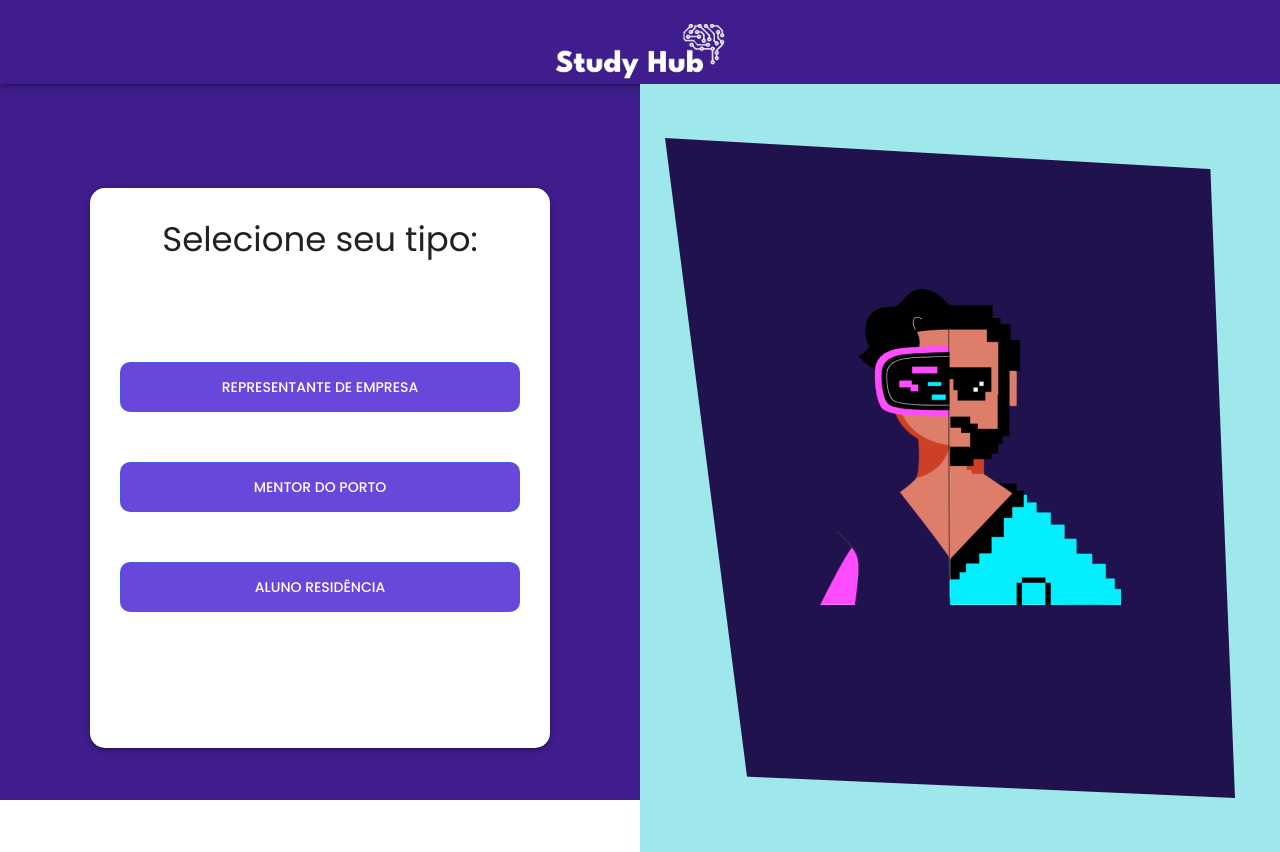
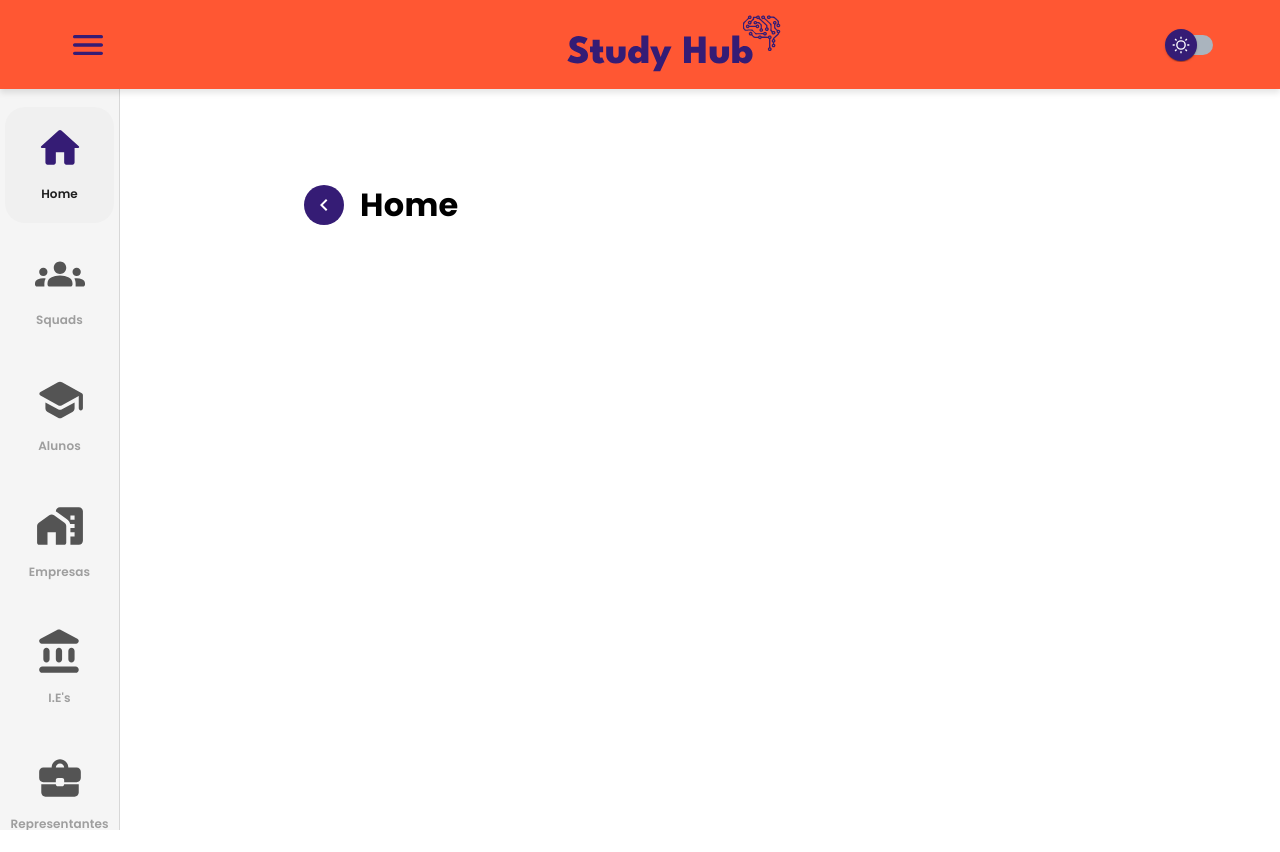
Before and after one commit to study-hub-embarque-digital/sth-front, a React (Vite) app: page /admin in a window 1280 px wide. Before the commit this address led to /profile. After the commit the page ends 800 px from the top, so only its background shows below. Built offline with nearby package versions, Linux system fonts and the light colour scheme; no server answers.

Commit message:
feat: asjustando design do BaseLayout e começando configuração de cores

```diff
--- a/src/components/shared/header/Header.jsx
+++ b/src/components/shared/header/Header.jsx
@@ -19,7 +19,7 @@ export default function HeaderComponent({ onToggleMenu, onHeightChange }) {
       ref={headerRef}
       position="fixed"
       sx={{
-        backgroundColor: "white",
+        // backgroundColor: "white",
         zIndex: (theme) => theme.zIndex.drawer + 1,
         boxShadow: "0px 4px 6px rgba(0, 0, 0, 0.1)",
         padding: {
--- a/src/components/shared/header/MuiSwitch.jsx
+++ b/src/components/shared/header/MuiSwitch.jsx
@@ -44,7 +44,7 @@ export const MaterialUISwitch = styled(Switch)(({ theme }) => ({
       )}" d="M9.305 1.667V3.75h1.389V1.667h-1.39zm-4.707 1.95l-.982.982L5.09 6.072l.982-.982-1.473-1.473zm10.802 0L13.927 5.09l.982.982 1.473-1.473-.982-.982zM10 5.139a4.872 4.872 0 00-4.862 4.86A4.872 4.872 0 0010 14.862 4.872 4.872 0 0014.86 10 4.872 4.872 0 0010 5.139zm0 1.389A3.462 3.462 0 0113.471 10a3.462 3.462 0 01-3.473 3.472A3.462 3.462 0 016.527 10 3.462 3.462 0 0110 6.528zM1.665 9.305v1.39h2.083v-1.39H1.666zm14.583 0v1.39h2.084v-1.39h-2.084zM5.09 13.928L3.616 15.4l.982.982 1.473-1.473-.982-.982zm9.82 0l-.982.982 1.473 1.473.982-.982-1.473-1.473zM9.305 16.25v2.083h1.389V16.25h-1.39z"/></svg>')`,
     },
     ...theme.applyStyles('dark', {
-      backgroundColor: '#003892',
+      backgroundColor: '#351C75',
     }),
   },
   '& .MuiSwitch-track': {
--- a/src/components/shared/header/ThemeToggle.jsx
+++ b/src/components/shared/header/ThemeToggle.jsx
@@ -1,25 +1,12 @@
-import React, { useState, useEffect } from 'react';
+import { useThemeContext } from '../../../contexts/ThemeContext'
 import { MaterialUISwitch } from './MuiSwitch';
 
 const ThemeToggle = () => {
-  const [isDarkMode, setIsDarkMode] = useState(false);
-
-  useEffect(() => {
-    const currentTheme = localStorage.getItem("preferredTheme") || "light";
-    setIsDarkMode(currentTheme === "dark");
-    document.documentElement.setAttribute("data-toolpad-color-scheme", currentTheme);
-  }, []);
-
-  const toggleTheme = () => {
-    const newTheme = isDarkMode ? "light" : "dark";
-    setIsDarkMode(!isDarkMode);
-    document.documentElement.setAttribute("data-toolpad-color-scheme", newTheme);
-    localStorage.setItem("preferredTheme", newTheme);
-  };
+  const { themeName, toggleTheme } = useThemeContext();
 
   return (
     <MaterialUISwitch
-      checked={isDarkMode}
+      checked={themeName === 'dark'}
       onChange={toggleTheme}
     />
   );
--- a/src/components/shared/layout/BaseLayout.jsx
+++ b/src/components/shared/layout/BaseLayout.jsx
@@ -1,5 +1,5 @@
 import React, { useState } from "react";
-import { Box } from "@mui/material";
+import { Box, Container } from "@mui/material";
 import HeaderComponent from "../header/Header";
 import { SideMenu } from "../side-menu/SideMenu";
 import { Breadcrumb } from "../breadcumb/Breadcumb";
@@ -12,55 +12,72 @@ export default function BaseLayout({ children, homePath, menuItems }) {
   const isMobile = useMediaQuery("(max-width:600px)");
 
   return (
-    <Box sx={{ display: "flex" }}>
+    <Box
+      sx={{
+        display: "flex",
+        flexDirection: "column",
+        bgcolor: "background.default",
+        minHeight: "100vh",
+        overflow: "hidden",
+      }}
+    >
+      <Container
+        fixed
+        sx={{ position: "fixed", top: 0, zIndex: 1100, width: "100%" }}
+      >
         <HeaderComponent
           onToggleMenu={() => setOpen(!open)}
           onHeightChange={(height) => setHeaderHeight(height)}
         />
+      </Container>
 
-      {open && (
-        <SideMenu open={open} drawerWidth={drawerWidth} menuItems={menuItems} />
+      <Box
+        sx={{ display: "flex", flexGrow: 1, marginTop: "64px", zIndex: "0" }}
+      >
+        {open && !isMobile && (
+          <Box sx={{ width: drawerWidth, flexShrink: 0 }}>
+            <SideMenu
+              open={open}
+              drawerWidth={drawerWidth}
+              menuItems={menuItems}
+            />
+          </Box>
         )}
 
         <Box
           component="main"
           sx={{
             flexGrow: 1,
-          padding: 3,
             marginLeft: open && !isMobile ? `${drawerWidth}px` : 0,
             transition: "margin 0.3s ease-out",
-          marginTop: `${headerHeight}px`,
             display: "flex",
             flexDirection: "column",
-          justifyContent: "center",
             alignItems: "center",
-          width: "calc(100% - 120px)",
             minWidth: "320px",
-          overflowX: "hidden",
+            width: "100%",
+            paddingTop: `${headerHeight}px`,
           }}
         >
-        <Box
-          sx={{ width: "100%", display: "flex", justifyContent: "flex-start" }}
-        >
+          <Container maxWidth="xl">
             <Breadcrumb homePath={homePath} />
-        </Box>
+          </Container>
 
-        <Box
+          <Container
+            maxWidth="lg"
             sx={{
+              flexGrow: 1,
               display: "flex",
+              flexDirection: "column",
+              alignItems: "center",
               justifyContent: "center",
-            alignItems: "center",
-            flexDirection: "column",
-            width: "100%",
-            flexGrow: 1,
+              paddingY: 3,
             }}
           >
             <Box
               sx={{
                 width: "100%",
-              height: "100%",
                 maxWidth: "1200px",
-              padding: 1,
+                padding: 2,
                 boxSizing: "border-box",
                 display: "flex",
                 justifyContent: "center",
@@ -70,6 +87,7 @@ export default function BaseLayout({ children, homePath, menuItems }) {
             >
               {children}
             </Box>
+          </Container>
         </Box>
       </Box>
     </Box>
--- a/src/components/shared/side-menu/SideMenu.jsx
+++ b/src/components/shared/side-menu/SideMenu.jsx
@@ -41,8 +41,8 @@ export const SideMenu = ({ open, drawerWidth, menuItems }) => {
         "& .MuiDrawer-paper": {
           width: drawerWidth,
           boxSizing: "border-box",
-          top: paddingHeader,
           transition: "width 0.3s ease",
+          marginTop: '30px',
           height: `calc(100vh - ${headerHeight}px)`,
         },
       }}
--- /dev/null
+++ b/src/contexts/ThemeContext.tsx
@@ -0,0 +1,38 @@
+import React, { createContext, useCallback, useContext, useMemo, useState } from "react";
+import { Box, ThemeProvider } from "@mui/material";
+import { DarkTheme, LightTheme } from "../theme";
+
+interface IThemeContextData {
+    themeName: 'light' | 'dark';
+    toggleTheme: () => void
+}
+
+const ThemeContext = createContext({} as IThemeContextData);
+
+export const useThemeContext = () => {
+    return useContext(ThemeContext)
+}
+
+export const MyThemeProvider: React.FC = ({ children }) => {
+    const [themeName, setThemeName] = useState<'light' | 'dark'>('light')
+
+    const toggleTheme = useCallback(() => {
+        setThemeName(atualTheme => atualTheme === 'light' ? 'dark' : 'light')
+    }, [])
+
+    const theme = useMemo(() => {
+        if (themeName === 'light') return LightTheme
+        return DarkTheme
+    }, [themeName])
+
+    return (
+        <ThemeContext.Provider value={{ themeName, toggleTheme }}>
+            <ThemeProvider theme={theme}>
+                <Box width='100vw' height='100vh' bgcolor={theme.palette.background.default}>
+
+                    {children}
+                </Box>
+            </ThemeProvider>
+        </ThemeContext.Provider>
+    )
+}
--- a/src/pages/login/LoginPageHook.js
+++ b/src/pages/login/LoginPageHook.js
@@ -30,7 +30,7 @@ const useLoginPage = () => {
 
     if (loading) return;
 
-    // Define o estado do botão como "carregando"
+    // Define o estado do botão como "carregando"-
     setLoading(true);
 
     const body = {
--- a/src/router/AppRouter.jsx
+++ b/src/router/AppRouter.jsx
@@ -24,17 +24,24 @@ import { permissions } from "../utils/permissions";
 import { RoomDetail } from "../pages/room/detail/RoomDetail";
 import { RoomMeeting } from "../pages/room/detail/meeting/RoomMeeting";
 import { PrivateRoute } from "./PrivateRoute";
+import AdminPage from "../features/admin/AdminPage";
+import ListagemAlunos from "../features/admin/ListagemAlunos";
 
 const AppRouter = () => {
   return (
     <Routes>
-      <Route path="/" element={<LogoScreen />} />
+      {/* <Route path="/" element={<LogoScreen />} />
       <Route path="/profile" element={<ProfilePage />} />
-      <Route path="/login" element={<LoginPage />} />
+      <Route path="/login" element={<LoginPage />} /> */}
       <Route path="/register/student" element={<StudentRegisterPage />} />
       <Route path="/register/representative" element={<RepresentanteRegisterPage />} />
       <Route path="/register/mentor" element={<MentorRegisterPage />} />
       <Route path="/rooms-page" element={<RoomsPage />} />
+      <Route path="/admin" element={<AdminPage />} >
+        <Route path="alunos" element={<ListagemAlunos />} />
+
+      </Route>
+
       <Route
         path="/mentor"
         element={
--- a/src/theme.js
+++ b/src/theme.js
@@ -1,9 +1,43 @@
 import { createTheme } from "@mui/material/styles";
 
-const theme = createTheme({
-  typography: {
-    fontFamily: `'Poppins', sans-serif`,
+export const LightTheme = createTheme({
+  palette: {
+    primary: {
+      main: "#FF5733",
+    },
+    background: {
+      default: "#FFFFFF",
+      paper: "#F5F5F5",
+    },
+    text: {
+      primary: "#1E1E1E",
+      secondary: "#444444",
+    },
+    breadcrumb: "#351C75",
+    button: "#351C75",
   },
 });
 
-export default theme;
+export const DarkTheme = createTheme({
+  palette: {
+    mode: "dark",
+    primary: {
+      main: "#FF5733",
+    },
+    background: {
+      default: "#121212",
+      paper: "#1E1E1E",
+    },
+    text: {
+      primary: "#F0F0F0",
+      secondary: "#B0B0B0",
+    },
+    breadcrumb: "#FFFFFF",
+    button: "#6947DB",
+  },
+  typography: {
+    allVariants: {
+      color: "white",
+    },
+  },
+});
```
Also changed, not shown: src/main.tsx (+3 -4 lines). Lines whose indentation alone changed are shown as unchanged.
